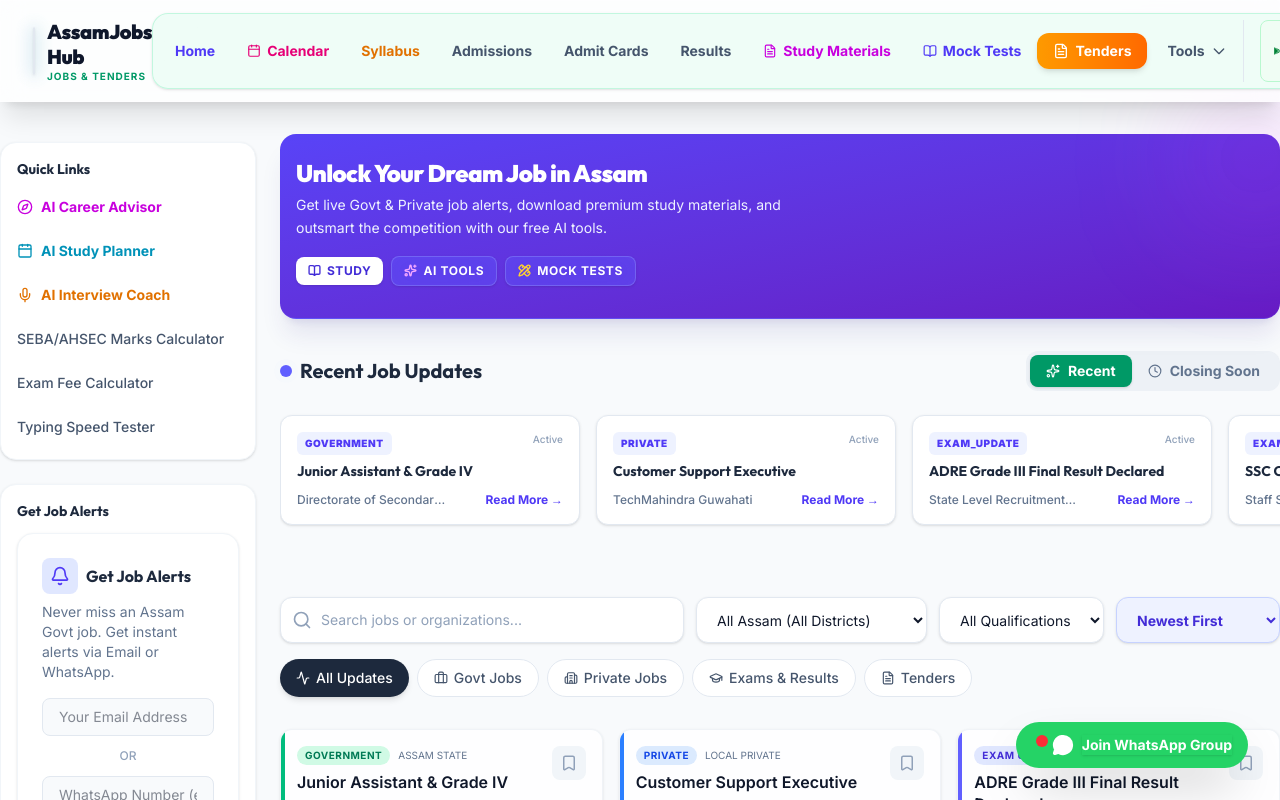
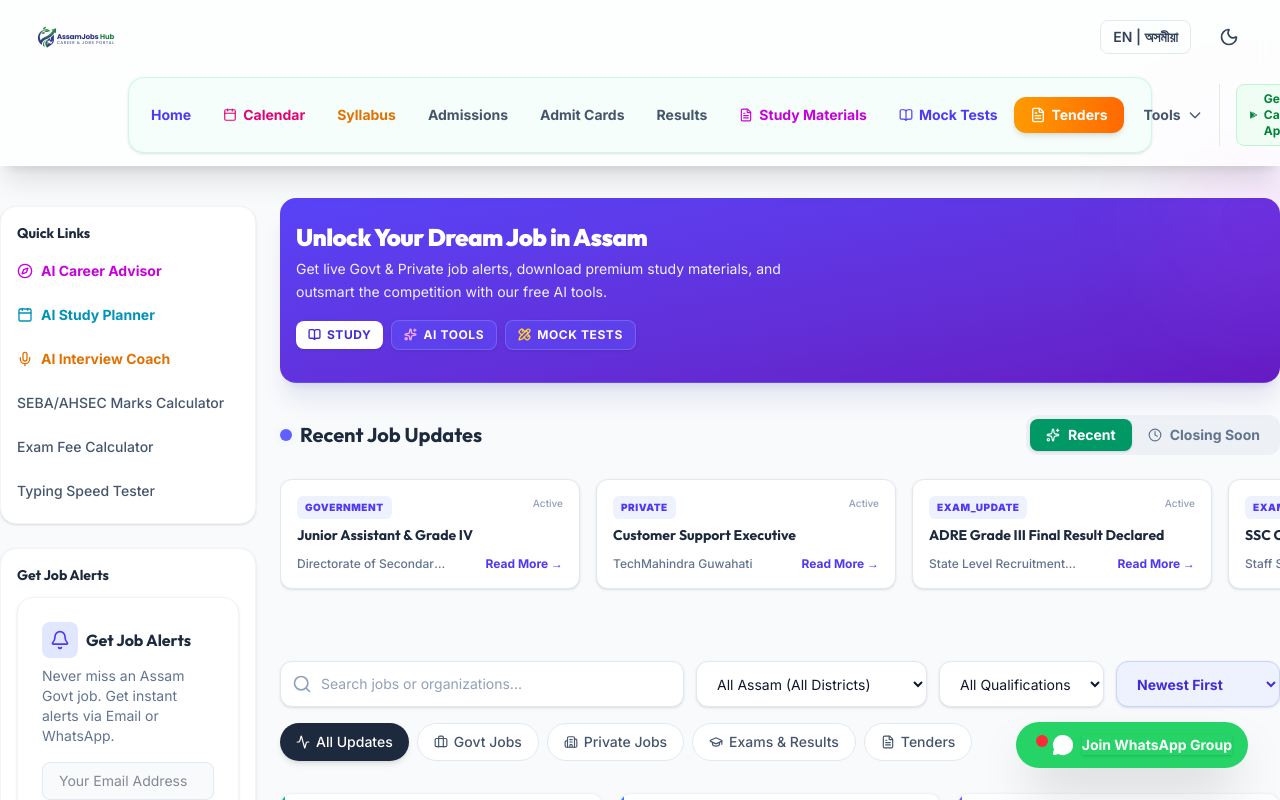
Before and after one commit to uzzaldutta/assamjobs-hub, a Next.js app: page / in a window 1280 px wide. Shown: the top 800 px of the page. Built offline with nearby package versions, Linux system fonts and the light colour scheme; no server answers; the database is empty.

Commit message:
style: Install beautiful new AI-generated logo and rebuild desktop header into clean two-tier layout

```diff
--- a/src/app/layout.tsx
+++ b/src/app/layout.tsx
@@ -90,21 +90,25 @@ export default function RootLayout({
             {/* Responsive main container */}
             <div className="min-h-screen flex flex-col bg-slate-50 dark:bg-slate-950 relative overflow-hidden">
               {/* Header */}
-              <header className="sticky top-0 z-50 glass border-b border-slate-200 dark:border-slate-800 px-4 md:px-8 py-3 flex items-center justify-between">
-                <Link href="/" className="flex items-center gap-3">
-                  <div className="relative group">
-                    <div className="absolute -inset-0.5 bg-gradient-to-r from-indigo-500 to-emerald-500 rounded-xl blur opacity-30 group-hover:opacity-70 transition duration-500"></div>
-                    <img src="/logo.jpg?v=2" alt="AssamJobs Hub Logo" className="relative w-12 h-12 rounded-xl object-contain bg-white shadow-sm border border-slate-200 dark:border-slate-800" />
+              <header className="sticky top-0 z-50 glass border-b border-slate-200 dark:border-slate-800 bg-white/90 dark:bg-slate-900/90 backdrop-blur-xl transition-all duration-300">
+                <div className="w-full px-4 sm:px-6 lg:px-8">
+
+                  {/* Top Tier: Logo & Tools */}
+                  <div className="flex justify-between items-center py-3 border-b border-slate-100 dark:border-slate-800/50 lg:border-none">
+                    <Link href="/" className="flex items-center hover:opacity-90 transition-opacity">
+                      <img src="/logo.jpg?v=4" alt="AssamJobs Hub Logo" className="h-10 md:h-12 w-auto object-contain rounded-lg" />
+                    </Link>
+
+                    <div className="flex items-center gap-2">
+                      <LanguageToggle />
+                      <ThemeToggle />
+                      <MobileMenu className="lg:hidden" />
+                    </div>
                   </div>
-                  <div className="flex flex-col">
-                    <h1 className="text-xl font-black text-slate-900 dark:text-white leading-tight font-outfit tracking-tight">AssamJobs Hub</h1>
-                    <span className="text-[10px] text-emerald-600 dark:text-emerald-400 font-bold uppercase tracking-widest">Jobs & Tenders</span>
-                  </div>
-                </Link>
 
-
-                {/* Desktop Navigation */}
-                <nav className="hidden lg:flex items-center p-1.5 bg-emerald-50/80 dark:bg-emerald-900/40 backdrop-blur-xl border border-emerald-200/60 dark:border-emerald-700/50 rounded-2xl shadow-sm">
+                  {/* Bottom Tier: Centered Desktop Navigation */}
+                  <div className="hidden lg:flex justify-center pb-3 pt-1 w-full">
+                    <nav className="flex items-center p-1.5 bg-emerald-50/50 dark:bg-emerald-900/20 backdrop-blur-xl border border-emerald-200/50 dark:border-emerald-700/30 rounded-2xl shadow-sm w-full max-w-5xl justify-between mx-auto">
                   <Link href="/" className="text-sm font-bold text-indigo-600 dark:text-indigo-400 px-4 py-2 rounded-xl hover:bg-white dark:hover:bg-slate-700 hover:shadow-sm transition-all whitespace-nowrap">Home</Link>
                   <Link href="/calendar" className="text-sm font-bold text-pink-600 dark:text-pink-400 px-4 py-2 rounded-xl hover:bg-white dark:hover:bg-slate-700 hover:shadow-sm transition-all flex items-center gap-1.5 whitespace-nowrap"><Calendar size={14} /> Calendar</Link>
                   <Link href="/syllabus" className="text-sm font-bold text-amber-600 dark:text-amber-400 px-4 py-2 rounded-xl hover:bg-white dark:hover:bg-slate-700 hover:shadow-sm transition-all whitespace-nowrap">Syllabus</Link>
@@ -153,10 +157,7 @@ export default function RootLayout({
                     <ThemeToggle />
                   </div>
                 </nav>
-
-                <div className="lg:hidden flex items-center gap-2">
-                  <LanguageToggle />
-                  <MobileMenu />
+                  </div>
                 </div>
               </header>
 
```
Also changed, not shown: public/logo.jpg.
